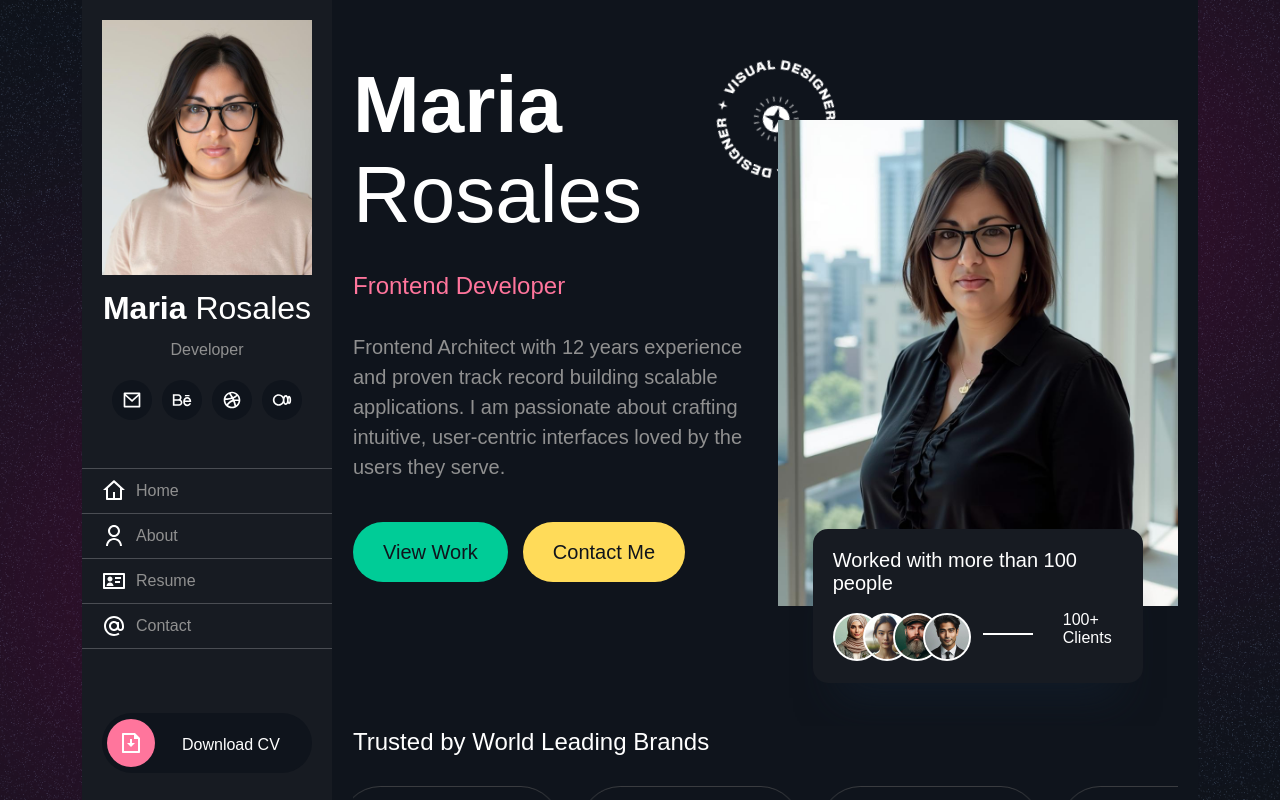
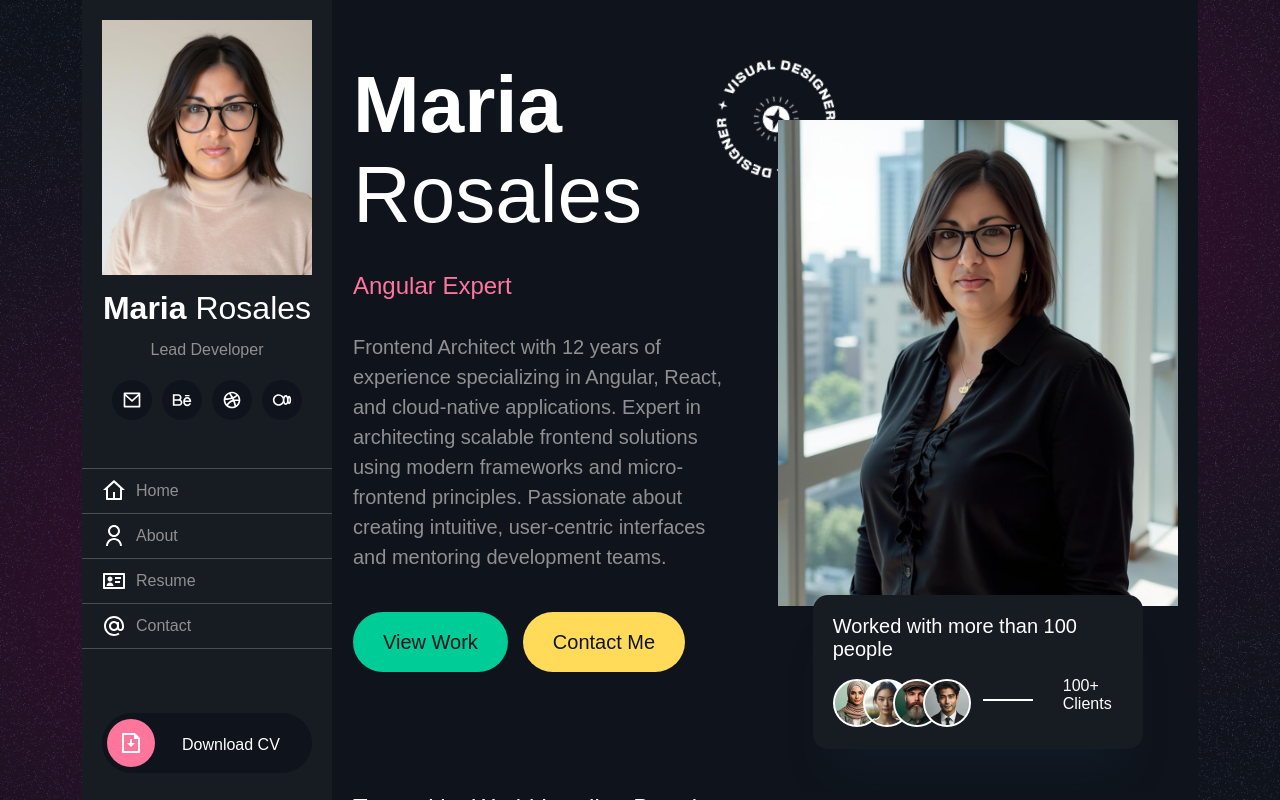
Before and after one commit to teresitaya/portfolio, a React (Create React App) app: page / in a window 1280 px wide. Built offline with nearby package versions, Linux system fonts and the light colour scheme; a web font is replaced by a local one.

Commit message:
Update resume and professional titles to reflect cloud and framework expertise

```diff
--- a/src/components/Home.jsx
+++ b/src/components/Home.jsx
@@ -31,15 +31,15 @@ import AboutSection from "./About";
 import Resume from "./Resume";
 import Contact from "./Contact";
 import $ from "jquery";
-import CV from "../assets/pdf/olivia_resume.pdf";
+import CV from "../assets/pdf/maria_resume.pdf";
 import { Link } from "react-router-dom";
 const Home = () => {
   //Text
-  const firstTexts = ["Architect", "Developer"];
+  const firstTexts = ["Frontend Architect", "Lead Developer"];
   const secondTexts = [
-   "Frontend Developer",
-   "Frontend Architect",
-   "Full Stack Developer",
+   "Angular Expert",
+   "React Developer",
+   "Cloud Native Specialist",
   ];
   const intervalTime = 600;
 
@@ -270,7 +270,7 @@ const Home = () => {
                 {secondTexts[secondTextIndex]}
               </h3>
               <p className="best fade_down">
-              Frontend Architect with 12 years experience and proven track record building scalable applications. I am passionate about crafting intuitive, user-centric interfaces loved by the users they serve.
+              Frontend Architect with 12 years of experience specializing in Angular, React, and cloud-native applications. Expert in architecting scalable frontend solutions using modern frameworks and micro-frontend principles. Passionate about creating intuitive, user-centric interfaces and mentoring development teams.
               </p>
               <div className="section-one-btns-main fade_down">
                 <div className="wrapper">
```
Also changed, not shown: 2 other files (tests, documents, lock files or other folders).
